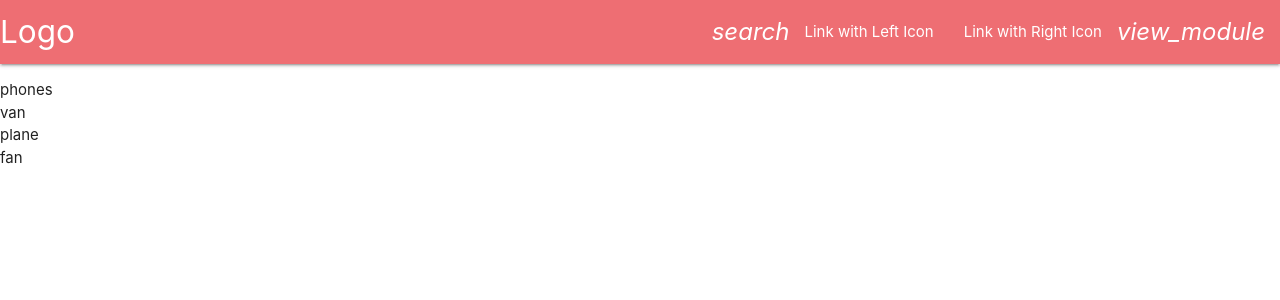
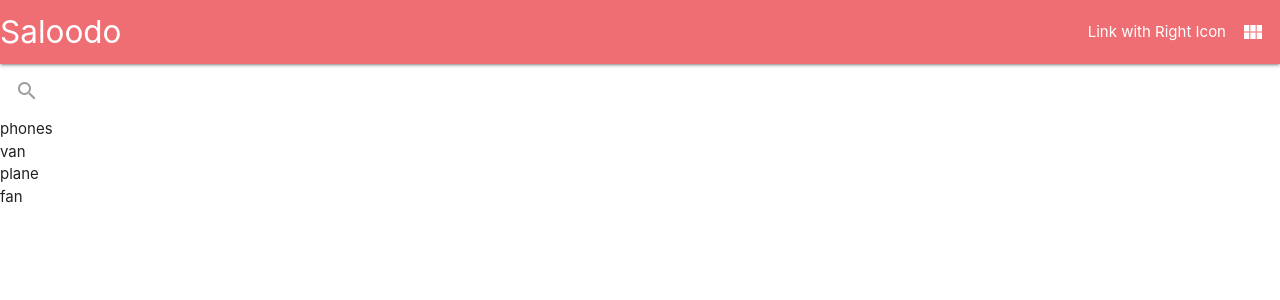
Before and after one commit to godsomex/logistics, a React app: page / in a window 1280 px wide. Shown: the top 300 px of the page. Built offline with nearby package versions, Linux system fonts and the light colour scheme; data requests are answered from the project's data file.

Commit message:
Add materialize fonts cdn

```diff
--- a/src/components/Presentation/NavBar.js
+++ b/src/components/Presentation/NavBar.js
@@ -9,14 +9,10 @@ function NavBar() {
       <nav>
         <div className="nav-wrapper">
           <a href="#!" className="brand-logo">
-            Logo
+            Saloodo
           </a>
+
           <ul className="right hide-on-med-and-down">
-            <li>
-              <a href="sass.html">
-                <i className="material-icons left">search</i>Link with Left Icon
-              </a>
-            </li>
             <li>
               <a href="badges.html">
                 <i className="material-icons right">view_module</i>Link with
@@ -26,6 +22,17 @@ function NavBar() {
           </ul>
         </div>
       </nav>
+      <div className="nav-wrapper">
+        <form>
+          <div className="input-field">
+            <input id="search" type="search" />
+            <label className="label-icon" for="search">
+              <i className="material-icons">search</i>
+            </label>
+            <i className="material-icons">close</i>
+          </div>
+        </form>
+      </div>
     </div>
   );
 }
--- a/src/index.html
+++ b/src/index.html
@@ -2,6 +2,10 @@
 <html lang="en">
   <head>
     <meta charset="utf-8" />
+    <link
+      href="https://fonts.googleapis.com/icon?family=Material+Icons"
+      rel="stylesheet"
+    />
     <title>Saloodo</title>
   </head>
   <body>
```
